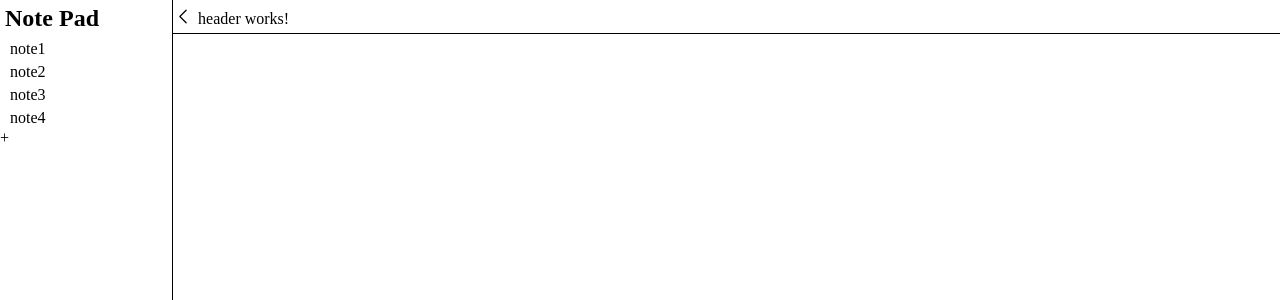
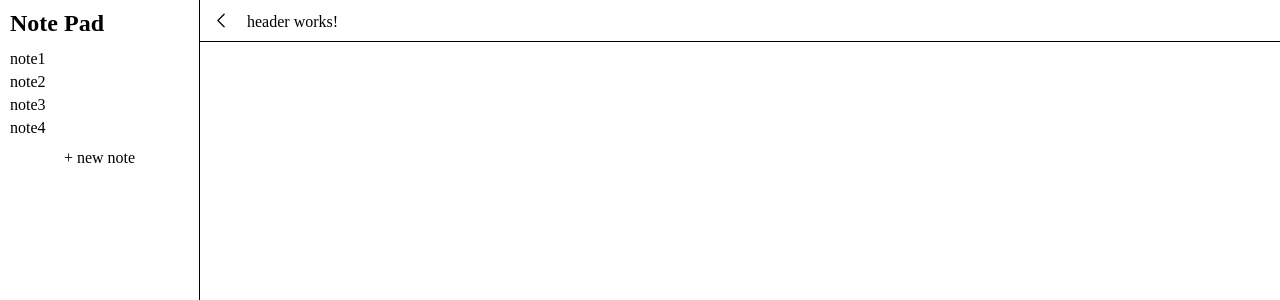
Before and after one commit to AdamFrenzen/NotepadWebApp, an Angular app: page / in a window 1280 px wide. Shown: the top 300 px of the page. Built offline with nearby package versions, Linux system fonts and the light colour scheme.

Commit message:
Collapsable sidebar and improved UI

```diff
--- a/src/app/app.component.css
+++ b/src/app/app.component.css
@@ -3,11 +3,6 @@ body {
 }
 
 /* TODO: dark and light mode variables */
-
-aside {
-  width: 200px;
-  border-right: 1px solid black;
-}
 
 .placeholder-name {
   width: 100%;
--- a/src/app/app.component.html
+++ b/src/app/app.component.html
@@ -9,9 +9,7 @@
 </head>
 <body>
 
-<aside>
-  <app-notes-list></app-notes-list>
-</aside>
+<app-notes-list></app-notes-list>
 
 <div class="placeholder-name">
   <header>
--- /dev/null
+++ b/src/app/communicator.service.ts
@@ -0,0 +1,21 @@
+import { Injectable } from '@angular/core';
+import {Subject} from "rxjs";
+
+@Injectable({
+  providedIn: 'root'
+})
+export class CommunicatorService {
+  currentAsideOpen = true
+  asideOpen: Subject<boolean> = new Subject<boolean>();
+  constructor() { }
+
+  toggleAsideOpen() {
+    this.currentAsideOpen = ! this.currentAsideOpen
+    this.asideOpen.next(this.currentAsideOpen);
+  }
+
+  getAsideOpen() {
+    return this.asideOpen;
+  }
+
+}
--- a/src/app/header/header.component.css
+++ b/src/app/header/header.component.css
@@ -1,10 +1,24 @@
 .wrapper {
-  display: flex
+  display: flex;
+  padding: 5px;
+}
+
+.arrow  {
+  padding: 2px 6px;
+  border-radius: 8px;
+  display: flex;
+
+}
+.arrow:hover {
+  background-color: #ececec;
+}
+.rotated {
+  transform: rotate(180deg)
 }
 
 p {
   margin: 0;
-  padding: 10px 5px 5px 5px
+  padding: 8px 5px 5px 10px
 }
 
 svg {
--- a/src/app/header/header.component.html
+++ b/src/app/header/header.component.html
@@ -1,7 +1,9 @@
 <div class="wrapper">
-  <svg xmlns="http://www.w3.org/2000/svg" viewBox="0 0 24 24" fill="currentColor" class="w-6 h-6">
-    <path fill-rule="evenodd" d="M7.72 12.53a.75.75 0 010-1.06l7.5-7.5a.75.75 0 111.06 1.06L9.31 12l6.97 6.97a.75.75 0 11-1.06 1.06l-7.5-7.5z" clip-rule="evenodd" />
-  </svg>
+  <div class="arrow" (click)="toggleSidebar()" [ngClass]="{ 'rotated': right }">
+    <svg xmlns="http://www.w3.org/2000/svg" viewBox="0 0 24 24" fill="currentColor" class="w-6 h-6">
+      <path fill-rule="evenodd" d="M7.72 12.53a.75.75 0 010-1.06l7.5-7.5a.75.75 0 111.06 1.06L9.31 12l6.97 6.97a.75.75 0 11-1.06 1.06l-7.5-7.5z" clip-rule="evenodd" />
+    </svg>
+  </div>
 
   <p>header works!</p>
 </div>
--- a/src/app/header/header.component.ts
+++ b/src/app/header/header.component.ts
@@ -1,4 +1,5 @@
 import { Component } from '@angular/core';
+import {CommunicatorService} from "../communicator.service";
 
 @Component({
   selector: 'app-header',
@@ -6,5 +7,14 @@ import { Component } from '@angular/core';
   styleUrls: ['./header.component.css']
 })
 export class HeaderComponent {
+  public right = false
 
+  constructor(private communicator: CommunicatorService) {
+  }
+
+
+  toggleSidebar() {
+    this.right = ! this.right;
+    this.communicator.toggleAsideOpen();
+  }
 }
--- a/src/app/notes-list/notes-list.component.css
+++ b/src/app/notes-list/notes-list.component.css
@@ -1,4 +1,17 @@
-html {
+aside {
+  width: 200px;
+  height: 100%;
+  border-right: 1px solid black;
+  display: flex;
+  flex-direction: column;
+}
+
+.closed {
+  display: none;
+}
+
+h1 {
+  padding: 10px;
   margin: 0;
 }
 
@@ -7,15 +20,6 @@ ul {
   padding: 0;
   margin: 0;
   height: 100%;
-}
-
-span {
-  text-align: center;
-}
-
-h1 {
-  padding: 5px;
-  margin: 0;
 }
 
 li {
@@ -31,3 +35,19 @@ li:hover:not(.selected) {
   color: white;
   background-color: #1b8eff;
 }
+
+.center {
+  text-align: center;
+  margin-top: 10px
+}
+
+.center span {
+  padding: 5px 10px;
+  margin: auto
+}
+
+.center span:hover {
+  border-radius: 8px;
+  background-color: #ececec;
+  cursor: pointer;
+}
--- a/src/app/notes-list/notes-list.component.html
+++ b/src/app/notes-list/notes-list.component.html
@@ -1,8 +1,13 @@
+<aside [ngClass]="{'closed': !open}">
   <h1>Note Pad</h1>
 
   <ul>
     <li *ngFor="let note of notes; index as i" [ngClass]="{ 'selected': selected === i }" (click)="selected = i">
       {{ note.name }}
     </li>
-  <span (click)="addNote()">+</span>
+
+    <div class="center">
+      <span (click)="addNote()">+ new note</span>
+    </div>
   </ul>
+</aside>
--- a/src/app/notes-list/notes-list.component.ts
+++ b/src/app/notes-list/notes-list.component.ts
@@ -1,4 +1,5 @@
 import { Component } from '@angular/core';
+import {CommunicatorService} from "../communicator.service";
 
 @Component({
   selector: 'app-notes-list',
@@ -6,10 +7,10 @@ import { Component } from '@angular/core';
   styleUrls: ['./notes-list.component.css']
 })
 export class NotesListComponent {
-
+  public open = true
   public selected: number | null = null
 
-  notes = [{
+  public notes = [{
     name: 'note1'
   }, {
     name: 'note2'
@@ -19,6 +20,12 @@ export class NotesListComponent {
     name: 'note4'
   },]
 
+  constructor(private communicator: CommunicatorService) {
+    this.communicator.getAsideOpen().subscribe((res) => {
+      this.open = res;
+    });
+  }
+
   addNote() {
     this.notes.push({name: 'new'})
   }
```
Lines whose indentation alone changed are shown as unchanged.
